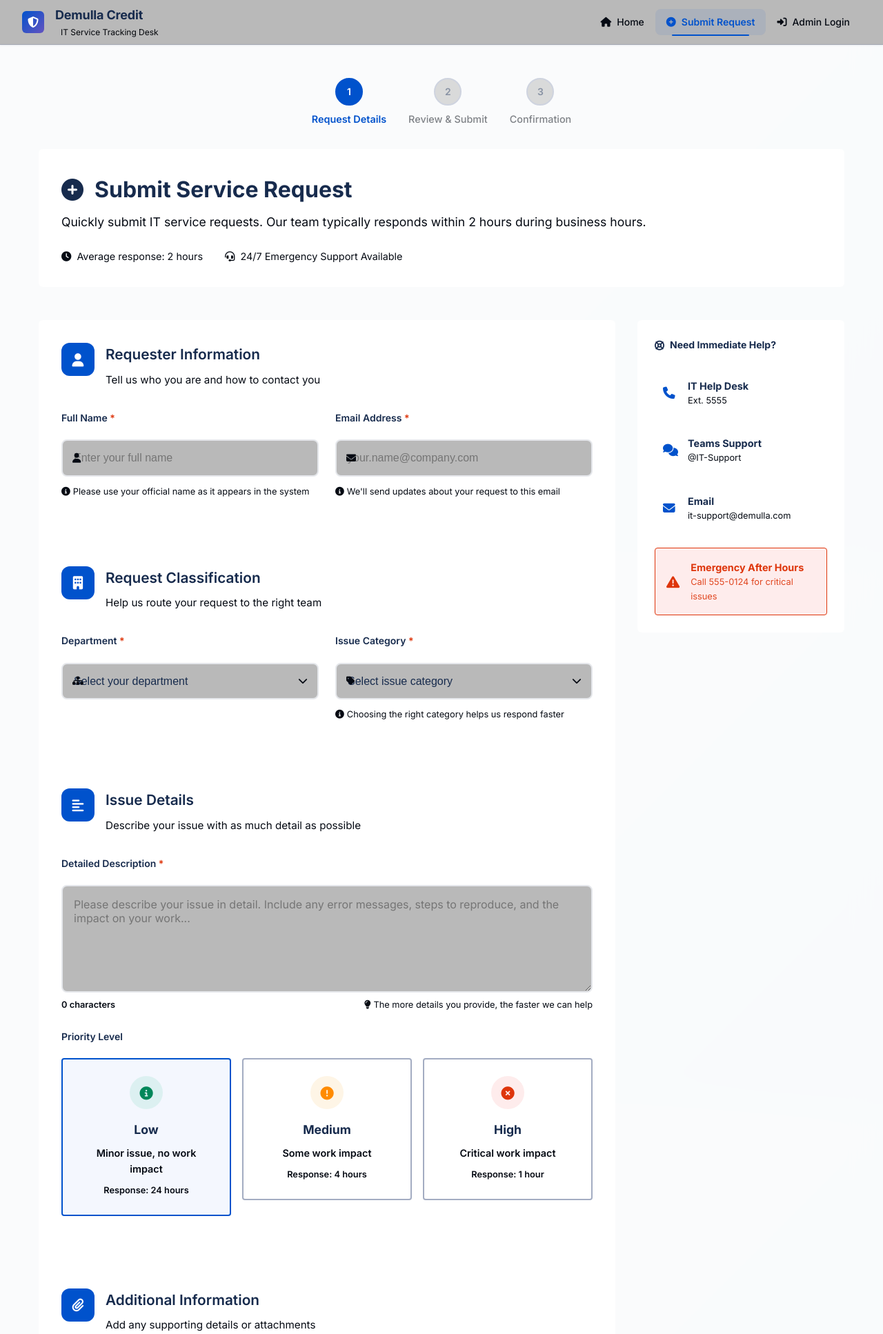
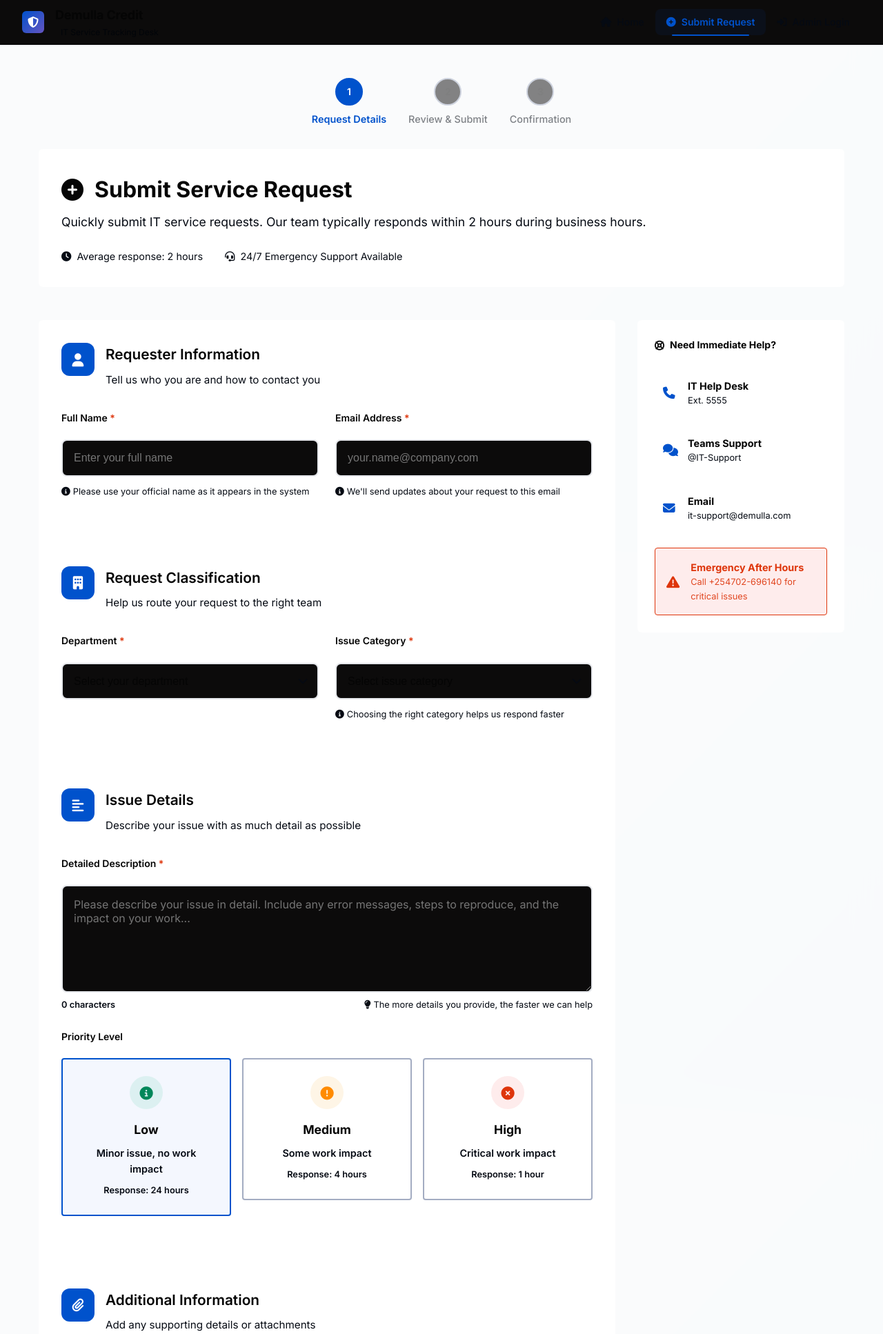
Before and after one commit to donmaleek/IT-service-tracker, a Flask app: page /submit in a window 1280 px wide. Shown: the top 1934 px of the page at 69% size. Run offline with Flask 3, Linux system fonts and the light colour scheme.

Commit message:
editing README

```diff
--- a/static/style.css
+++ b/static/style.css
@@ -13,11 +13,11 @@
 
     /* Neutral Colors */
     --text-primary: #1f2937;
-    --text-secondary: #6b7280;
-    --text-light: #9ca3af;
-    --bg-primary: #ffffff94;
-    --bg-secondary: #c2ceda25;
-    --bg-tertiary: #f1f5f9b9;
+    --text-secondary: #000000;
+    --text-light: #000000;
+    --bg-primary: #00000094;
+    --bg-secondary: #000000d7;
+    --bg-tertiary: #d5d7dab9;
 
     /* Status Colors */
     --status-pending: #f59e0b;
--- a/templates/base.html
+++ b/templates/base.html
@@ -26,14 +26,14 @@ Professional, responsive foundation with enhanced accessibility and performance
             --error: #de350b;
 
             /* Neutral Colors */
-            --background: #99b6d3;
-            --surface: #b9b9b9;
-            --surface-elevated: #bb9f9f;
-            --text-primary: #172b4d;
+            --background: #81abd4;
+            --surface: #0c0b0b;
+            --surface-elevated: #070707;
+            --text-primary: #050505;
             --text-secondary: #050a13;
             --text-tertiary: #02050a;
             --border: #a3acc2;
-            --border-light: #a2a6b1;
+            --border-light: #000000;
 
             /* Effects */
             --shadow-sm: 0 1px 2px rgba(9, 30, 66, 0.08);
--- a/templates/submit_request.html
+++ b/templates/submit_request.html
@@ -82,9 +82,7 @@ Provides elegant interface for staff to submit IT service requests.
                                 <span class="required">*</span>
                             </label>
                             <div class="input-group">
-                                <span class="input-icon">
-                                    <i class="fas fa-user"></i>
-                                </span>
+
                                 <input type="text"
                                        id="requester_name"
                                        name="requester_name"
@@ -105,9 +103,7 @@ Provides elegant interface for staff to submit IT service requests.
                                 <span class="required">*</span>
                             </label>
                             <div class="input-group">
-                                <span class="input-icon">
-                                    <i class="fas fa-envelope"></i>
-                                </span>
+
                                 <input type="email"
                                        id="email"
                                        name="email"
@@ -143,9 +139,7 @@ Provides elegant interface for staff to submit IT service requests.
                                 <span class="required">*</span>
                             </label>
                             <div class="input-group">
-                                <span class="input-icon">
-                                    <i class="fas fa-sitemap"></i>
-                                </span>
+
                                 <select id="department" name="department" class="form-select" required>
                                     <option value="">Select your department</option>
                                     {% for department in departments %}
@@ -168,9 +162,7 @@ Provides elegant interface for staff to submit IT service requests.
                                 <span class="required">*</span>
                             </label>
                             <div class="input-group">
-                                <span class="input-icon">
-                                    <i class="fas fa-tag"></i>
-                                </span>
+
                                 <select id="category" name="category" class="form-select" required>
                                     <option value="">Select issue category</option>
                                     {% for category in categories %}
@@ -379,7 +371,7 @@ Provides elegant interface for staff to submit IT service requests.
                 <i class="fas fa-exclamation-triangle"></i>
                 <div class="notice-content">
                     <strong>Emergency After Hours</strong>
-                    <span>Call 555-0124 for critical issues</span>
+                    <span>Call +254702-696140 for critical issues</span>
                 </div>
             </div>
         </div>
```
